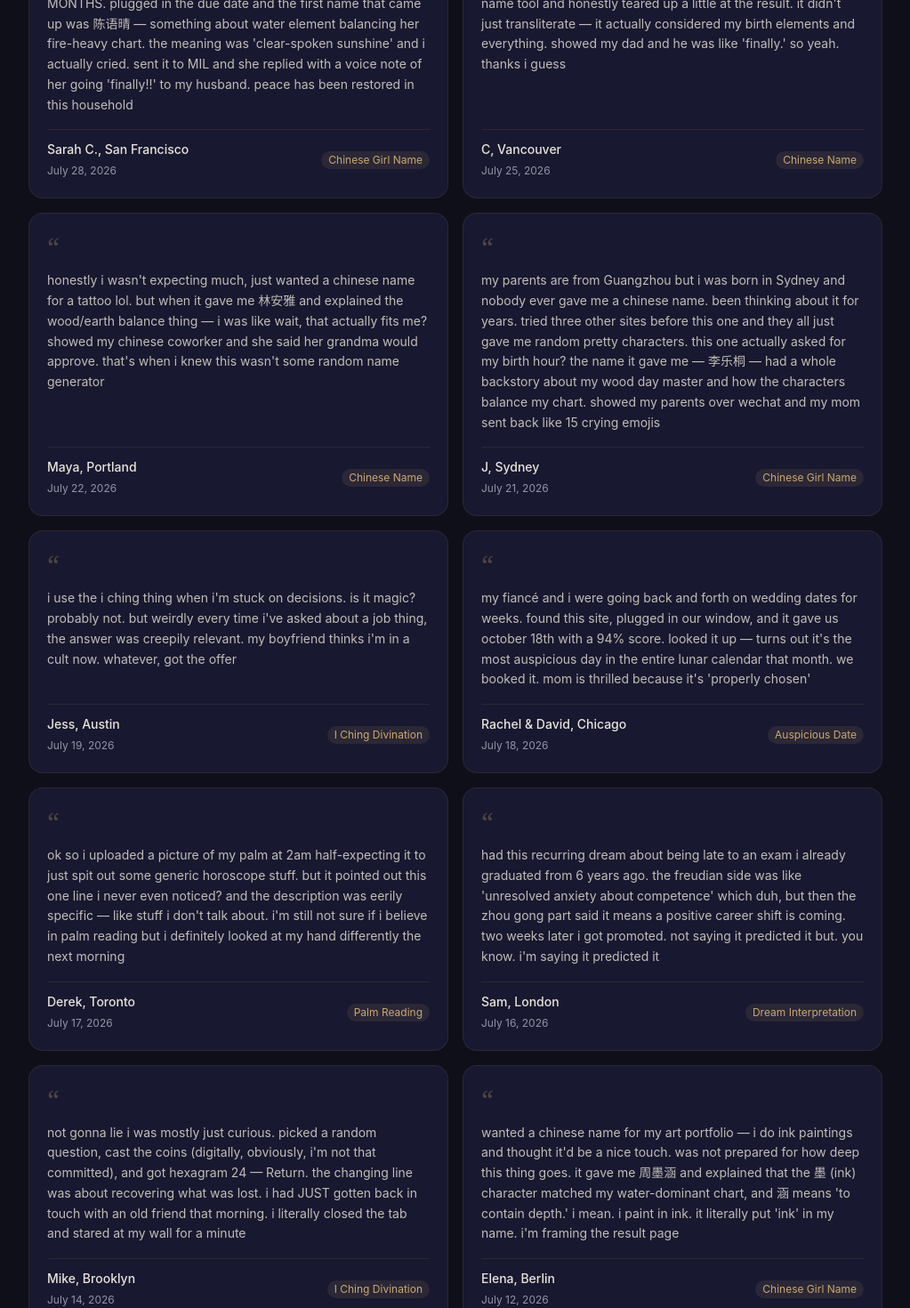
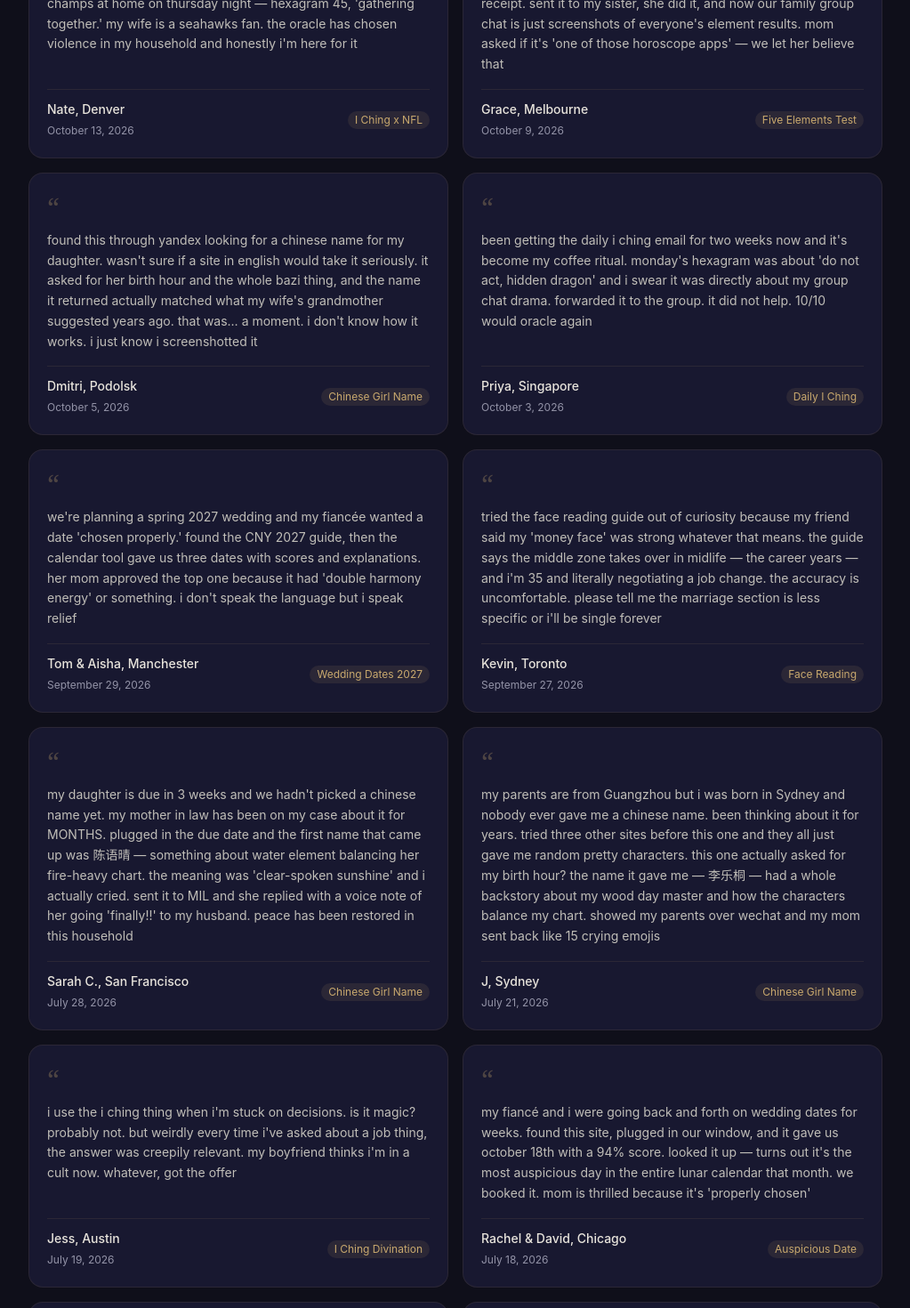
Before and after one commit to lionpon/chinese-culture-app, a Next.js app: page /terms in a window 1280 px wide. Shown: the part 2120-3590 px from the top of the page at 89% size, without its empty margins (128-1151 px from the left). Built offline with nearby package versions, Linux system fonts and the light colour scheme; no server answers; the database is empty.

Commit message:
feat: 主页评价区刷新（6 新 + 6 旧，锚定真实用户行为）+ 英文文案 native 化 + 日韩 Week 语序修正

```diff
--- a/src/app/[locale]/nfl/page.tsx
+++ b/src/app/[locale]/nfl/page.tsx
@@ -32,7 +32,7 @@ const UI: Record<string, {
     ogDesc: "Weekly NFL predictions from the 3,000-year-old I Ching oracle + Super Bowl LXI countdown. Entertainment only.",
     hero: "🏈 I Ching x NFL 2026 — Weekly Game Predictions",
     subtitle: "Week {week} of the NFL season is here — six featured games, each matched with a hexagram from the Book of Changes.",
-    intro: "Every featured game receives one hexagram, deterministically generated from the game date and teams. The hexagram's nature determines the predicted winner — home or away. Played games are scored against the actual result below.",
+    intro: "Every featured game receives one hexagram, deterministically generated from the game date and teams. The hexagram's nature determines the predicted winner — home or away. Finished games are checked against the real score below.",
     warningBanner: "FOR ENTERTAINMENT ONLY — NOT BETTING ADVICE",
     warningDetail: "These predictions are algorithmically generated from game metadata. Do not use for gambling or betting decisions.",
     sbTitle: "🏆 Super Bowl LXI Countdown",
@@ -86,7 +86,7 @@ const UI: Record<string, {
     warningBanner: "娯楽目的のみ — 賭博アドバイスではありません",
     warningDetail: "アルゴリズムで生成された娯楽コンテンツです。賭博に使用しないでください。",
     sbTitle: "🏆 スーパーボウルLXI カウントダウン",
-    sbSubtitle: "2027年2月14日 — SoFiスタジアム（カリフォルニア州イングルウッド）· 18:30 ET",
+    sbSubtitle: "2027年2月14日 — SoFiスタジアム（カリフォルニア州イングルウッド） · 18:30 ET",
     sbVenue: "会場",
     sbMatchup: "AFCチャンピオン vs NFCチャンピオン",
     sbHexPending: "スーパーボウルLXIの卦予想はカード決定後に公開します。プレーオフ期間中にまたチェックしてください。",
@@ -96,7 +96,7 @@ const UI: Record<string, {
     accuracyTitle: "オラクル精度",
     homeWins: "ホーム勝ち", awayWins: "アウェイ勝ち",
     correctBadge: "的中", wrongBadge: "外れ", pendingLabel: "未定",
-    weekLabel: "第", noMatches: "今週の注目試合はまだ発表されていません。",
+    weekLabel: "Week", noMatches: "今週の注目試合はまだ発表されていません。",
     cta: "易経占い", ctaText: "易経に質問してみてください。",
     disclaimer: "免責事項：このページは娯楽目的のみで提供されています。ギャンブルや賭博に使用しないでください。",
   },
@@ -121,7 +121,7 @@ const UI: Record<string, {
     accuracyTitle: "오라클 정확도",
     homeWins: "홈 승리", awayWins: "원정 승리",
     correctBadge: "적중", wrongBadge: "실패", pendingLabel: "대기",
-    weekLabel: "주차", noMatches: "이번 주 주목 경기가 아직 발표되지 않았습니다.",
+    weekLabel: "Week", noMatches: "이번 주 주목 경기가 아직 발표되지 않았습니다.",
     cta: "주역 점술", ctaText: "주역에게 질문해보세요.",
     disclaimer: "면책 조항: 이 페이지는 오락 목적으로만 제공됩니다. 도박이나 베팅에 사용하지 마십시오.",
   },
--- a/src/data/testimonials.ts
+++ b/src/data/testimonials.ts
@@ -5,24 +5,50 @@ export interface TestimonialItem {
   service: string;
 }
 
+// 素材锚点：真实用户行为（2026-09-28→10-13 工作日志：RU 第二流量国、10/5 Podolsk 完整漏斗、
+// 10/2 五行测试订阅、10/7 起名订阅、CNY-2027 页 121 浏览、NFL 页 10/14 上线），文案为改写润色。
 export const testimonials: TestimonialItem[] = [
+  {
+    text: "came for the super bowl LXI countdown, stayed for the hexagrams. it says the broncos take down the defending champs at home on thursday night — hexagram 45, 'gathering together.' my wife is a seahawks fan. the oracle has chosen violence in my household and honestly i'm here for it",
+    name: "Nate, Denver",
+    date: "October 13, 2026",
+    service: "I Ching x NFL",
+  },
+  {
+    text: "i did the five elements test on a whim at 1am. it told me i'm wood-dominant and honestly? the career section read me like a receipt. sent it to my sister, she did it, and now our family group chat is just screenshots of everyone's element results. mom asked if it's 'one of those horoscope apps' — we let her believe that",
+    name: "Grace, Melbourne",
+    date: "October 9, 2026",
+    service: "Five Elements Test",
+  },
+  {
+    text: "found this through yandex looking for a chinese name for my daughter. wasn't sure if a site in english would take it seriously. it asked for her birth hour and the whole bazi thing, and the name it returned actually matched what my wife's grandmother suggested years ago. that was… a moment. i don't know how it works. i just know i screenshotted it",
+    name: "Dmitri, Podolsk",
+    date: "October 5, 2026",
+    service: "Chinese Girl Name",
+  },
+  {
+    text: "been getting the daily i ching email for two weeks now and it's become my coffee ritual. monday's hexagram was about 'do not act, hidden dragon' and i swear it was directly about my group chat drama. forwarded it to the group. it did not help. 10/10 would oracle again",
+    name: "Priya, Singapore",
+    date: "October 3, 2026",
+    service: "Daily I Ching",
+  },
+  {
+    text: "we're planning a spring 2027 wedding and my fiancée wanted a date 'chosen properly.' found the CNY 2027 guide, then the calendar tool gave us three dates with scores and explanations. her mom approved the top one because it had 'double harmony energy' or something. i don't speak the language but i speak relief",
+    name: "Tom & Aisha, Manchester",
+    date: "September 29, 2026",
+    service: "Wedding Dates 2027",
+  },
+  {
+    text: "tried the face reading guide out of curiosity because my friend said my 'money face' was strong whatever that means. the guide says the middle zone takes over in midlife — the career years — and i'm 35 and literally negotiating a job change. the accuracy is uncomfortable. please tell me the marriage section is less specific or i'll be single forever",
+    name: "Kevin, Toronto",
+    date: "September 27, 2026",
+    service: "Face Reading",
+  },
   {
     text: "my daughter is due in 3 weeks and we hadn't picked a chinese name yet. my mother in law has been on my case about it for MONTHS. plugged in the due date and the first name that came up was 陈语晴 — something about water element balancing her fire-heavy chart. the meaning was 'clear-spoken sunshine' and i actually cried. sent it to MIL and she replied with a voice note of her going 'finally!!' to my husband. peace has been restored in this household",
     name: "Sarah C., San Francisco",
     date: "July 28, 2026",
     service: "Chinese Girl Name",
-  },
-  {
-    text: "i'm half chinese and grew up with a white-sounding name. always felt weird about it but didn't know where to start. tried the name tool and honestly teared up a little at the result. it didn't just transliterate — it actually considered my birth elements and everything. showed my dad and he was like 'finally.' so yeah. thanks i guess",
-    name: "C, Vancouver",
-    date: "July 25, 2026",
-    service: "Chinese Name",
-  },
-  {
-    text: "honestly i wasn't expecting much, just wanted a chinese name for a tattoo lol. but when it gave me 林安雅 and explained the wood/earth balance thing — i was like wait, that actually fits me? showed my chinese coworker and she said her grandma would approve. that's when i knew this wasn't some random name generator",
-    name: "Maya, Portland",
-    date: "July 22, 2026",
-    service: "Chinese Name",
   },
   {
     text: "my parents are from Guangzhou but i was born in Sydney and nobody ever gave me a chinese name. been thinking about it for years. tried three other sites before this one and they all just gave me random pretty characters. this one actually asked for my birth hour? the name it gave me — 李乐桐 — had a whole backstory about my wood day master and how the characters balance my chart. showed my parents over wechat and my mom sent back like 15 crying emojis",
@@ -43,22 +69,10 @@ export const testimonials: TestimonialItem[] = [
     service: "Auspicious Date",
   },
   {
-    text: "ok so i uploaded a picture of my palm at 2am half-expecting it to just spit out some generic horoscope stuff. but it pointed out this one line i never even noticed? and the description was eerily specific — like stuff i don't talk about. i'm still not sure if i believe in palm reading but i definitely looked at my hand differently the next morning",
-    name: "Derek, Toronto",
-    date: "July 17, 2026",
-    service: "Palm Reading",
-  },
-  {
     text: "had this recurring dream about being late to an exam i already graduated from 6 years ago. the freudian side was like 'unresolved anxiety about competence' which duh, but then the zhou gong part said it means a positive career shift is coming. two weeks later i got promoted. not saying it predicted it but. you know. i'm saying it predicted it",
     name: "Sam, London",
     date: "July 16, 2026",
     service: "Dream Interpretation",
-  },
-  {
-    text: "not gonna lie i was mostly just curious. picked a random question, cast the coins (digitally, obviously, i'm not that committed), and got hexagram 24 — Return. the changing line was about recovering what was lost. i had JUST gotten back in touch with an old friend that morning. i literally closed the tab and stared at my wall for a minute",
-    name: "Mike, Brooklyn",
-    date: "July 14, 2026",
-    service: "I Ching Divination",
   },
   {
     text: "wanted a chinese name for my art portfolio — i do ink paintings and thought it'd be a nice touch. was not prepared for how deep this thing goes. it gave me 周墨涵 and explained that the 墨 (ink) character matched my water-dominant chart, and 涵 means 'to contain depth.' i mean. i paint in ink. it literally put 'ink' in my name. i'm framing the result page",
--- a/src/lib/nfl.ts
+++ b/src/lib/nfl.ts
@@ -70,7 +70,7 @@ const NFL_THEMES: Record<number, string> = {
   1: "Pure yang energy — the offense will impose its will. Expect a dominant ground game and an early lead that never shrinks.",
   2: "The receptive force favors the disciplined underdog. Bend-don't-break defense will frustrate a favored opponent all four quarters.",
   3: "A chaotic start with early struggles. The team that adjusts fastest after the opening drive takes control of the game.",
-  4: "Youthful energy meets experience. The side with nothing to lose may surprise — beware the unranked challenger in the fourth quarter.",
+  4: "Youthful energy meets experience. The side with nothing to lose may surprise — beware the overlooked underdog in the fourth quarter.",
   5: "A waiting game. Don't expect early fireworks — the decisive sequence comes after the two-minute warning.",
   6: "Tension and confrontation. A physical, hard-fought battle with penalties likely. Composure in the trenches wins it.",
   7: "Discipline and organization carry the day. The better-drilled unit advances — special teams could decide this one.",
@@ -81,7 +81,7 @@ const NFL_THEMES: Record<number, string> = {
   12: "Stagnation and stalemate. A frustrating deadlock — field-position chess, possibly overtime.",
   13: "Fellowship and teamwork. The collective spirit outshines any star player. Trust the system over the superstar.",
   14: "Great possession. The team that controls the clock controls the game. Dominate time of possession.",
-  15: "Modesty brings success. The humble, hardworking team will be rewarded. No room for arrogance at midfield.",
+  15: "Modesty brings success. The humble, hardworking team will be rewarded. No room for arrogance.",
   16: "Enthusiasm and momentum. An electric atmosphere favors the passionate team. Ride the crowd's energy.",
   17: "Following the flow. Adapt to the game's rhythm — the side that adjusts its game plan at halftime prevails.",
   18: "Correcting past mistakes. A team with something to prove finds extra reserves of strength.",
@@ -99,7 +99,7 @@ const NFL_THEMES: Record<number, string> = {
   30: "Clinging fire. Sustained pressure and relentless blitzing. A siege that eventually breaks through.",
   31: "Mutual attraction. Two evenly matched sides. A balanced, competitive duel decided by one possession.",
   32: "Endurance. A marathon, not a sprint. The deeper, more consistent roster prevails late.",
-  33: "Strategic retreat. Bend-but-don't-break defense and the counterattack. The defensive side catches the aggressor on the break.",
+  33: "Strategic retreat. Prevent defense and the counterattack. The defensive side catches the aggressor on the break.",
   34: "Great power. Physical dominance — short-yardage situations and goal-line stands favor the stronger side.",
   35: "Progress and advancement. A team on the rise. Momentum is everything — the in-form side advances.",
   36: "Darkening of the light. A favorite facing unexpected difficulty. Wisdom over brute force needed.",
```
Also changed, not shown: 1 other file (tests, documents, lock files or other folders).
